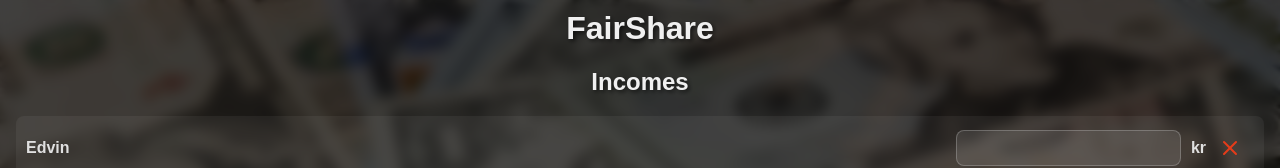
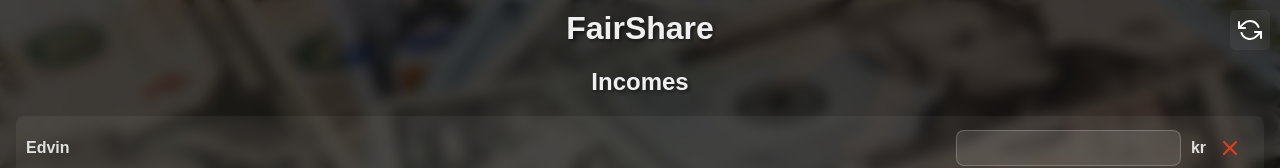
Before and after one commit to elidholm/fair-share, a React (Vite) app: page / in a window 1280 px wide. Shown: the top 168 px of the page. Built offline with nearby package versions, Linux system fonts and the light colour scheme.

Commit message:
feat: enable local storage of data

```diff
--- a/index.html
+++ b/index.html
@@ -6,7 +6,7 @@
     <link rel="apple-touch-icon" href="/icon-ios.png" />
     <link rel="apple-touch-startup-image" href="/icon-ios.png">
     <meta name="viewport" content="width=device-width, initial-scale=1.0, maximum-scale=1.0, minimum-scale=1.0, user-scalable=no" />
-    <meta name="apple-mobile-web-app-capable" content="yes">
+    <meta name="mobile-web-app-capable" content="yes">
     <meta name="apple-mobile-web-app-status-bar-style" content="black-translucent">
     <meta name="format-detection" content="telephone=no">
     <meta name="theme-color" content="#2b2b2b" media="(prefers-color-scheme: dark)">
--- a/src/CostCalculator.jsx
+++ b/src/CostCalculator.jsx
@@ -1,24 +1,43 @@
-import React, { useState } from "react";
-import { X, Plus } from "react-feather";
+import React, { useState, useEffect } from "react";
+import { X, Plus, RefreshCcw } from "react-feather";
 import ToggleSwitch from "./ToggleSwitch.jsx";
 
 function CostCalculator() {
-  const [incomes, setIncomes] = useState([
+  const defaultIncomes = [
     { name: "Edvin", amount: "" },
     { name: "Elinore", amount: "" },
-  ]);
+  ];
+  const [incomes, setIncomes] = useState(() => {
+    const storedIncomes = localStorage.getItem("incomes");
+    return storedIncomes ? JSON.parse(storedIncomes) : defaultIncomes;
+  });
   const [newIncome, setNewIncome] = useState("");
-  const [expenses, setExpenses] = useState([
+
+  const defaultExpenses = [
     { name: "Rent", amount: "" },
     { name: "Parking", amount: 1173 },
     { name: "Insurance", amount: 139 },
     { name: "Electricity", amount: "" },
     { name: "Electric Grid", amount: "" },
     { name: "Internet", amount: 419 },
-  ]);
+  ];
+  const [expenses, setExpenses] = useState(() => {
+    const storedExpenses = localStorage.getItem("expenses");
+    return storedExpenses ? JSON.parse(storedExpenses) : defaultExpenses;
+  });
   const [newExpense, setNewExpense] = useState("");
+
   const [splitMode, setSplitMode] = useState(false);
   const [showSplit, setShowSplit] = useState(false);
+
+  // Save incomes and expenses to localStorage on change
+  useEffect(() => {
+    localStorage.setItem("incomes", JSON.stringify(incomes));
+  }, [incomes]);
+
+  useEffect(() => {
+    localStorage.setItem("expenses", JSON.stringify(expenses));
+  }, [expenses]);
 
   // Handlers for incomes and expenses
   function handleIncomeChange(event, index) {
@@ -41,7 +60,8 @@ function CostCalculator() {
 
   function addIncome() {
     if (newIncome.trim() !== "") {
-      setIncomes(i => [...i, { name: newIncome, amount: "" }]);
+      const updatedIncomes = [...incomes, { name: newIncome, amount: "" }];
+      setIncomes(updatedIncomes);
       setNewIncome("");
     }
   }
@@ -58,7 +78,8 @@ function CostCalculator() {
 
   function addExpense() {
     if (newExpense.trim() !== "") {
-      setExpenses(e => [...e, { name: newExpense, amount: "" }]);
+      const updatedExpenses = [...expenses, { name: newExpense, amount: "" }];
+      setExpenses(updatedExpenses);
       setNewExpense("");
     }
   }
@@ -81,9 +102,22 @@ function CostCalculator() {
     expense: splitMode ? (totalExpenses / 2).toFixed(2) : ((income.amount / totalIncome) * totalExpenses).toFixed(2)
   }));
 
+  // Clear localStorage handler
+  const handleClearStorage = () => {
+    localStorage.removeItem("incomes");
+    localStorage.removeItem("expenses");
+    setIncomes(defaultIncomes);
+    setExpenses(defaultExpenses);
+  };
+
   return(
     <div className="cost-calculator">
       <h1>FairShare</h1>
+      <button
+        className="clear-storage-button"
+        onClick={handleClearStorage}
+        title="Clear Local Storage"
+      ><RefreshCcw /></button>
 
       <h2>Incomes</h2>
       <ul>
--- a/src/index.scss
+++ b/src/index.scss
@@ -79,7 +79,6 @@ button {
     padding: 5px 10px;
     background-color: hsl(120, 70%, 45%);
     color: #fff;
-
     &:hover {
       background-color: hsl(120, 70%, 55%);
     }
@@ -90,6 +89,19 @@ button {
     color: hsl(10, 80%, 50%);
     &:hover {
       color: hsl(10, 80%, 40%);
+    }
+  }
+
+  &.clear-storage-button {
+    position: absolute;
+    top: 10px;
+    right: 10px;
+    padding: 8px;
+    border-radius: 5px;
+    background-color: hsl(0, 0%, 100%, 0.05);
+    &:hover {
+      background-color: hsl(0, 0%, 100%, 0.1);
+      transform: scale(1.01);
     }
   }
 }
@@ -137,6 +149,7 @@ li {
   display: flex;
   align-items: center;
   background-color: rgba(255, 255, 255, 0.05);
+  transition: background-color 0.3s ease, transform 0.3s ease;
   border-radius: $border-radius;
   color: #e0e0e0;
 
```
